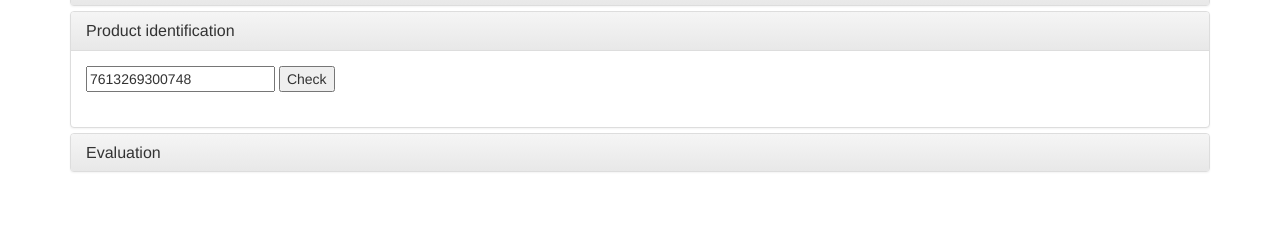
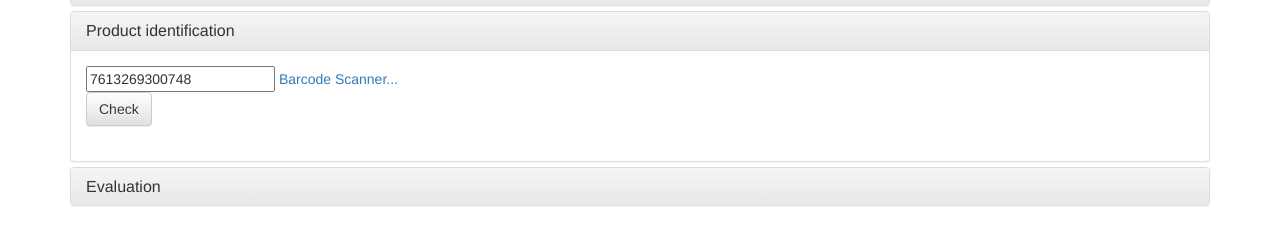
Before and after one commit to foodandme/foodandme, a plain HTML site: page index.html in a window 1280 px wide. Shown: the part 120-364 px from the top of the page. Drawn offline with nearby package versions, Linux system fonts and the light colour scheme.

Commit message:
Test barcode scanner

```diff
--- a/index.html
+++ b/index.html
@@ -46,7 +46,8 @@
                 <div class="panel-body">
                     <form id="product" action="">
 					  <input id="barcode" type="text" placeholder="Insert codebar" value="7613269300748">
-					  <button id="check" type="button" name="">Check</button>
+                      <a href="http://zxing.appspot.com/scan?ret=https%3A%2F%2Ffoodandme.github.io%2Ffoodandme%3Fbarcode%3D%7BCODE%7D&SCAN_FORMATS=UPC_A,EAN_13">Barcode Scanner...</a>
+                      <br><button id="check" type="button" class="btn btn-default">Check</button>
 					</form>
 					<h3 id="product-name"></h3>
 					<p id="product-composition"></p>
```
